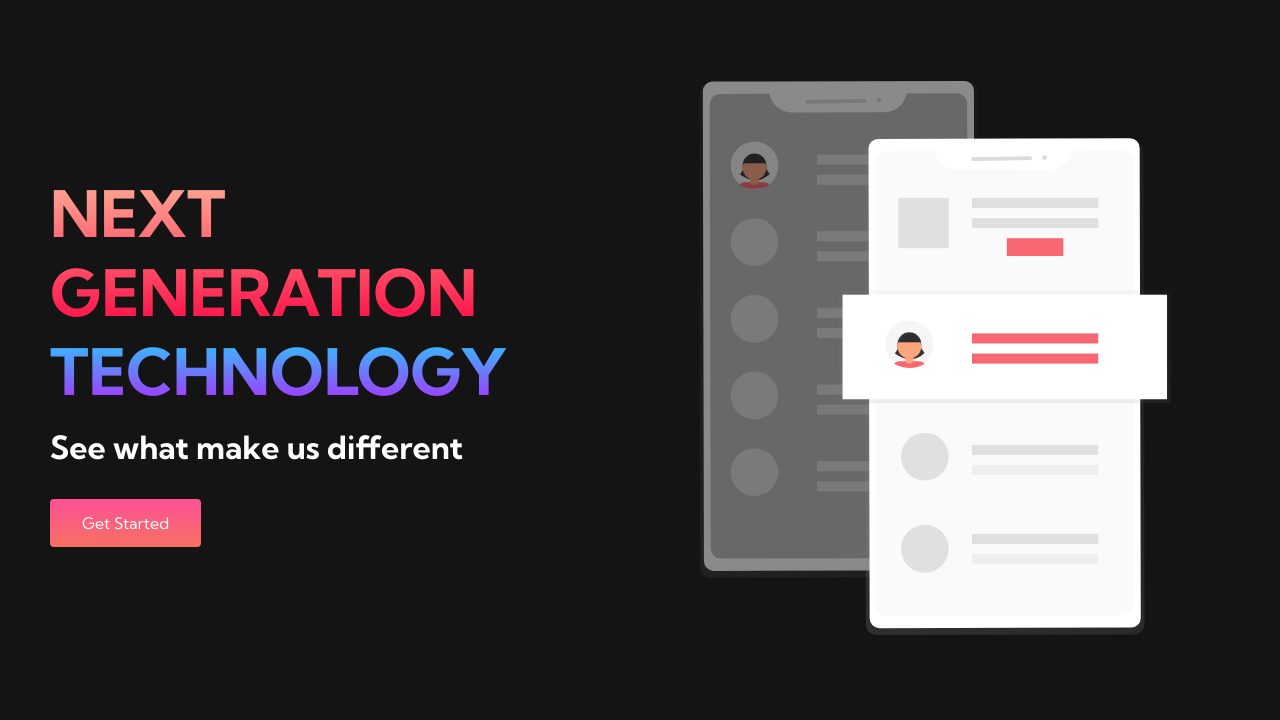
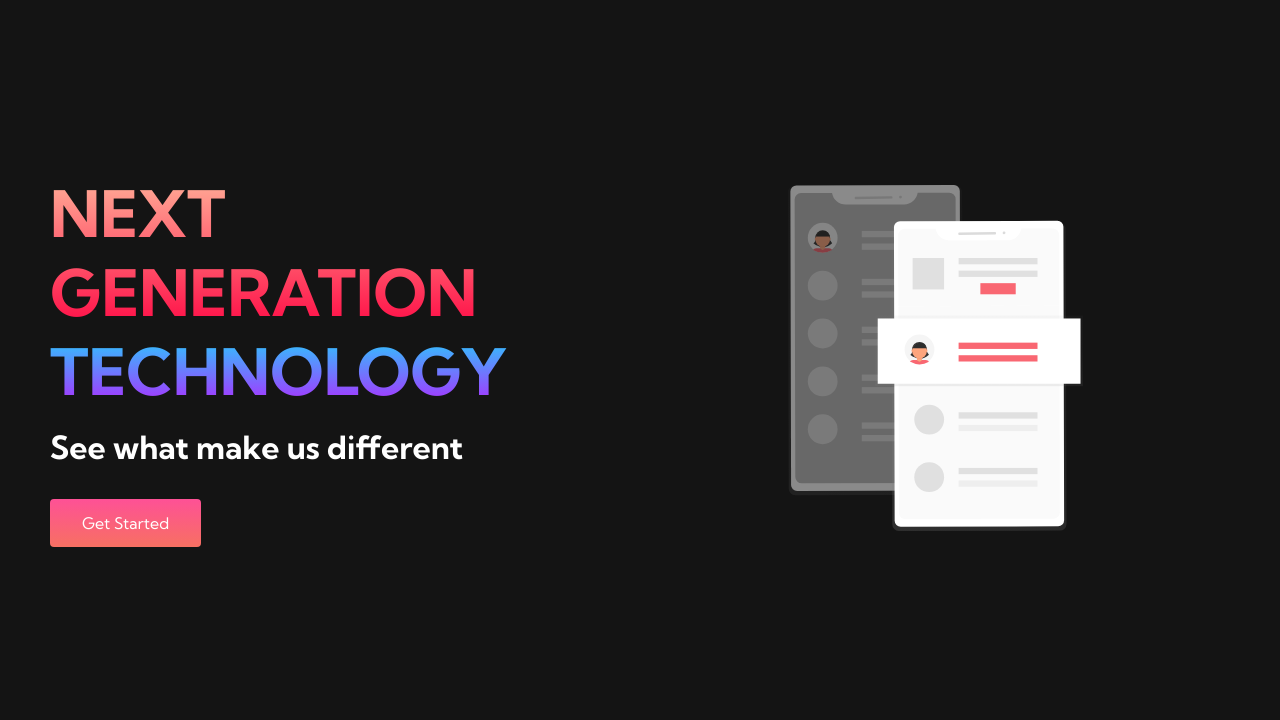
Before and after one commit to andreamaurizi/andreamaurizi.github.io, a PHP site: page / in a window 1280 px wide. Shown: the part 80-800 px from the top of the page. Run offline with PHP 8.4, Linux system fonts and the light colour scheme.

Commit message:
No linea bianca forse

```diff
--- a/CSS/style.css
+++ b/CSS/style.css
@@ -315,8 +315,8 @@
 }
 
 #main__img{
-    height: 80%;
-    width: 80%;
+    height: 50%;
+    width: 50%;
 }
 
 
@@ -352,7 +352,5 @@
         font-size: 1.5rem;
     }
 
-    #main__img{
-        width: 50%;
-    }
+
 }
```
